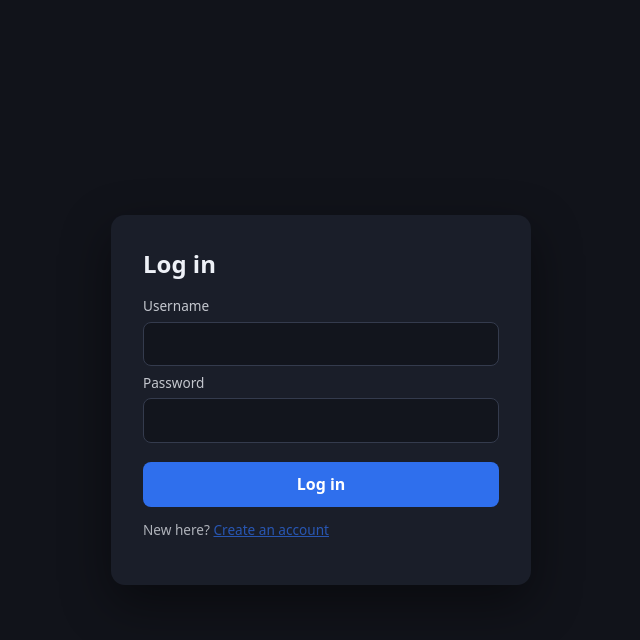
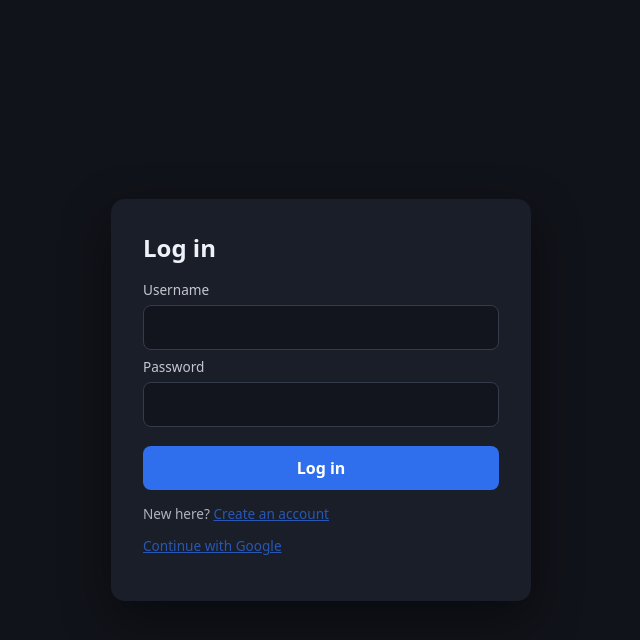
Before and after one commit to VedantRed/MovieRec, a FastAPI app: page /login in a window 1280 px wide. Shown: the top 640 px of the page, without its empty margins (319-959 px from the left). Run offline with FastAPI, Linux system fonts and the light colour scheme; parts of the project's set-up code (start-up, migrations or seed data) failed here and were passed over.

Commit message:
Add Google OAuth login

```diff
--- a/app/main.py
+++ b/app/main.py
@@ -1,6 +1,11 @@
+import base64
+import hashlib
 import re
+import secrets
 from pathlib import Path
+from urllib.parse import urlencode
 
+import httpx
 from fastapi import FastAPI, Form, Request
 from fastapi.responses import RedirectResponse
 from fastapi.staticfiles import StaticFiles
@@ -11,6 +16,9 @@ from .config import settings
 from .supabase_client import admin_client, auth_client
 
 BASE_DIR = Path(__file__).resolve().parent.parent
+
+GOOGLE_AUTH_URL = "https://accounts.google.com/o/oauth2/v2/auth"
+GOOGLE_TOKEN_URL = "https://oauth2.googleapis.com/token"
 
 app = FastAPI()
 app.add_middleware(SessionMiddleware, secret_key=settings.session_secret)
@@ -192,6 +200,131 @@ def login(request: Request, username: str = Form(...), password: str = Form(...)
     return RedirectResponse("/", status_code=303)
 
 
+def _pkce_pair() -> tuple[str, str]:
+    verifier = secrets.token_urlsafe(64)
+    digest = hashlib.sha256(verifier.encode("ascii")).digest()
+    challenge = base64.urlsafe_b64encode(digest).rstrip(b"=").decode("ascii")
+    return verifier, challenge
+
+
+@app.get("/auth/google/start")
+def google_start(request: Request):
+    if not settings.google_client_id or not settings.google_client_secret:
+        return render_error(
+            request, "auth_error.html", "Google login is not configured yet.", 503
+        )
+
+    state = secrets.token_urlsafe(32)
+    verifier, challenge = _pkce_pair()
+    request.session["oauth_state"] = state
+    request.session["oauth_verifier"] = verifier
+
+    query = urlencode(
+        {
+            "client_id": settings.google_client_id,
+            "redirect_uri": settings.google_redirect_uri,
+            "response_type": "code",
+            "scope": "openid email profile",
+            "state": state,
+            "code_challenge": challenge,
+            "code_challenge_method": "S256",
+            "prompt": "select_account",
+        }
+    )
+    return RedirectResponse(f"{GOOGLE_AUTH_URL}?{query}", status_code=303)
+
+
+@app.get("/auth/google/callback")
+def google_callback(request: Request, code: str = "", state: str = ""):
+    expected_state = request.session.pop("oauth_state", "")
+    verifier = request.session.pop("oauth_verifier", "")
+
+    if (
+        not code
+        or not state
+        or not expected_state
+        or not verifier
+        or not secrets.compare_digest(state, expected_state)
+    ):
+        return render_error(
+            request,
+            "auth_error.html",
+            "This Google login attempt is invalid or expired. Try again.",
+            400,
+        )
+
+    try:
+        token_response = httpx.post(
+            GOOGLE_TOKEN_URL,
+            data={
+                "client_id": settings.google_client_id,
+                "client_secret": settings.google_client_secret,
+                "redirect_uri": settings.google_redirect_uri,
+                "grant_type": "authorization_code",
+                "code": code,
+                "code_verifier": verifier,
+            },
+            timeout=10,
+        )
+        token_response.raise_for_status()
+        id_token = token_response.json().get("id_token")
+    except Exception:
+        return render_error(
+            request,
+            "auth_error.html",
+            "Google login failed while contacting Google. Try again.",
+            400,
+        )
+
+    if not id_token:
+        return render_error(
+            request, "auth_error.html", "Google did not return an identity token.", 400
+        )
+
+    try:
+        result = auth_client.auth.sign_in_with_id_token(
+            {"provider": "google", "token": id_token}
+        )
+    except Exception:
+        return render_error(
+            request,
+            "auth_error.html",
+            "Google login could not be verified. Try again.",
+            400,
+        )
+
+    user = getattr(result, "user", None)
+    if user is None:
+        return render_error(
+            request, "auth_error.html", "Google login could not be verified.", 400
+        )
+
+    request.session.clear()
+    request.session["user_id"] = user.id
+    request.session["email"] = user.email
+
+    try:
+        profile = (
+            admin_client.table("profiles")
+            .select("username")
+            .eq("id", user.id)
+            .limit(1)
+            .execute()
+        )
+    except Exception:
+        return render_error(
+            request,
+            "auth_error.html",
+            "Login is temporarily unavailable. Try again shortly.",
+            503,
+        )
+
+    if profile.data:
+        request.session["username"] = profile.data[0]["username"]
+        return RedirectResponse("/", status_code=303)
+    return RedirectResponse("/choose-username", status_code=303)
+
+
 @app.get("/logout")
 def logout(request: Request):
     request.session.clear()
--- a/templates/login.html
+++ b/templates/login.html
@@ -13,4 +13,5 @@
     <button type="submit">Log in</button>
   </form>
   <p class="hint">New here? <a href="/signup">Create an account</a></p>
+  <p class="hint"><a href="/auth/google/start">Continue with Google</a></p>
 {% endblock %}
--- a/templates/signup.html
+++ b/templates/signup.html
@@ -15,4 +15,5 @@
   </form>
   <p class="hint">After confirming your email you will pick a username.</p>
   <p class="hint">Already have an account? <a href="/login">Log in</a></p>
+  <p class="hint"><a href="/auth/google/start">Continue with Google</a></p>
 {% endblock %}
```
Also changed, not shown: app/config.py (+8 -0 lines), templates/auth_error.html (added, +7 -0 lines), 1 other file.
